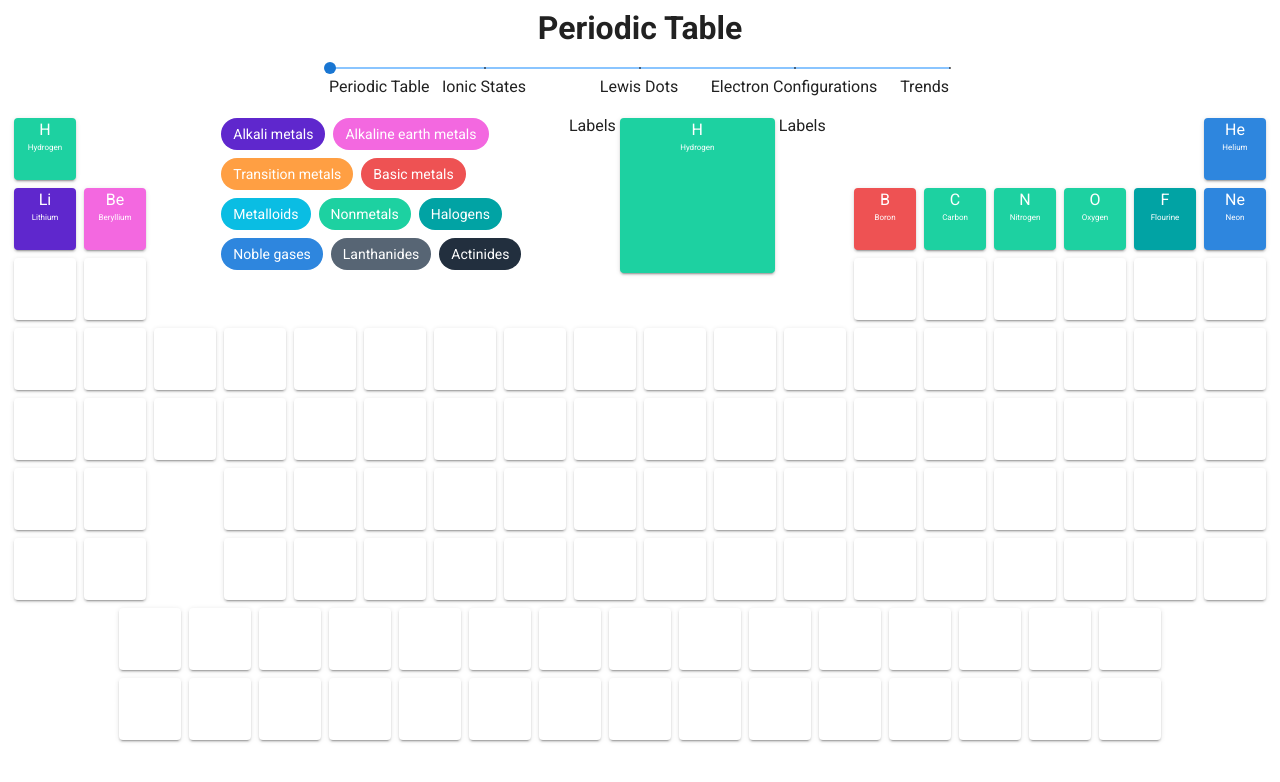
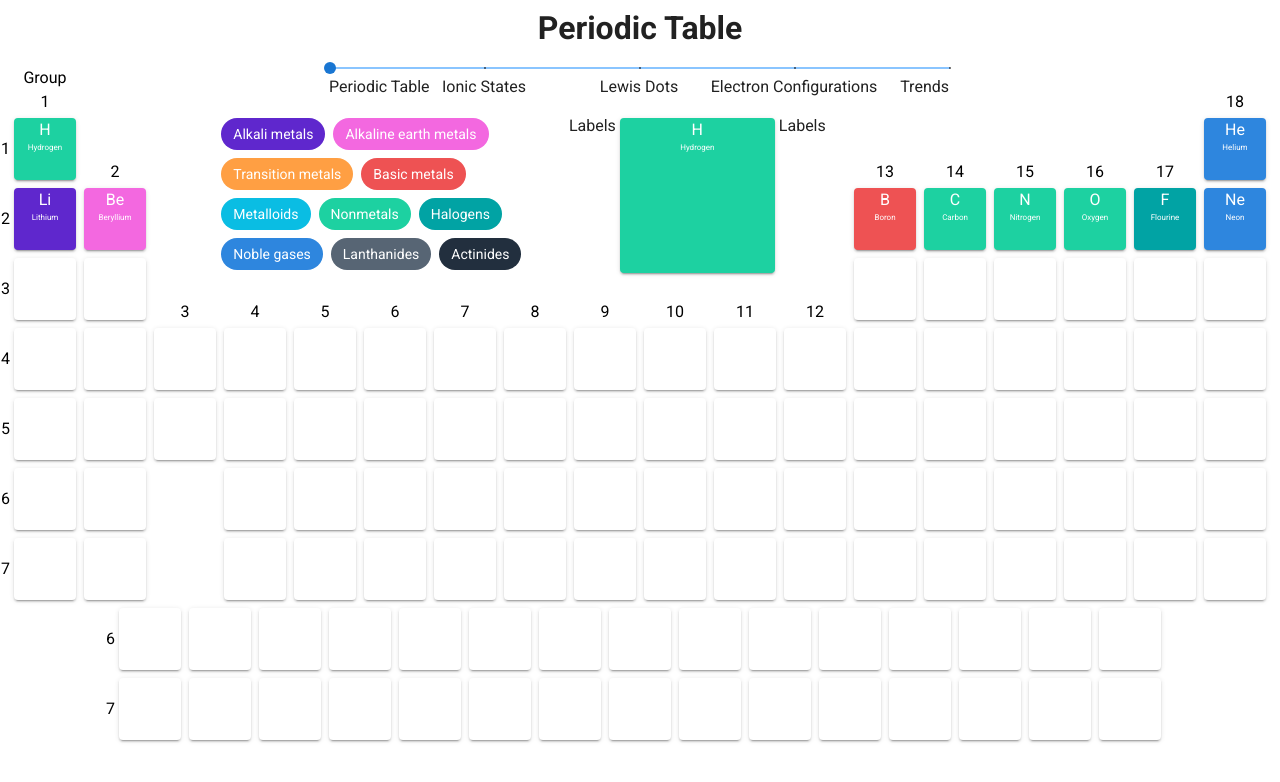
Before and after one commit to wdmatthews/periodic-table, a Nuxt app: page / in a window 1280 px wide. Shown: the top 782 px of the page. Built offline with nearby package versions, Linux system fonts and the light colour scheme.

Commit message:
Changed text color on group and period labels

```diff
--- a/components/TableCell.vue
+++ b/components/TableCell.vue
@@ -5,13 +5,14 @@
   >
     <span
       v-show="periodNumber != 0"
+      class="black--text"
       style="position: absolute; top: 50%; left: -4px; transform: translate(-100%, -50%);"
     >
       {{ (periodNumber == 1 ? 'Period ' : '') + periodNumber }}
     </span>
     <span
       v-show="groupNumber != 0"
-      class="text-center"
+      class="text-center black--text"
       style="position: absolute; left: 50%; top: -4px; transform: translate(-50%, -100%);"
     >
       {{ (groupNumber == 1 ? 'Group ' : '') + groupNumber }}
```
